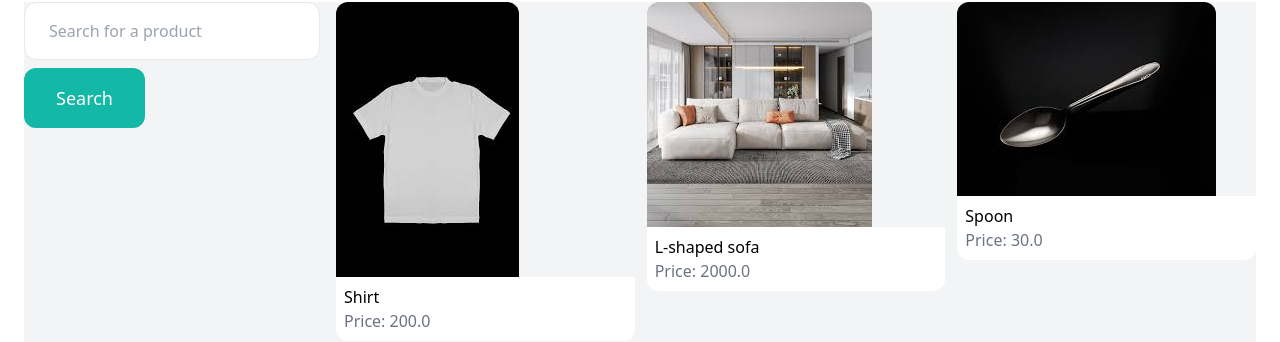
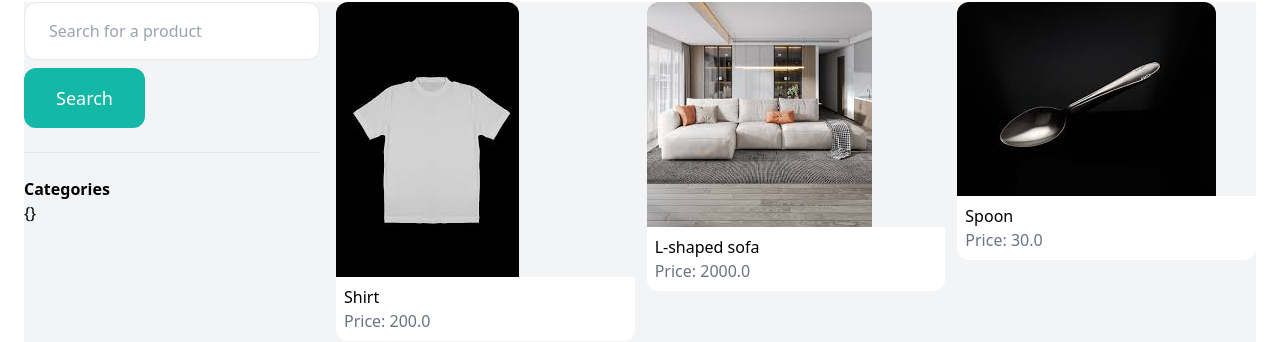
Before and after one commit to ttwange/MarketPlace, a Django app: page /items/ in a window 1280 px wide. Shown: the part 99-441 px from the top of the page. Run offline with Django 4.2, Linux system fonts and the light colour scheme; data comes from the database, SQL or seed files in the repository; some libraries are stand-ins or nearby versions.

Commit message:
Working on the searching functionality for the website

```diff
--- a/item/templates/item/items.html
+++ b/item/templates/item/items.html
@@ -9,6 +9,11 @@
               <input name="query" class="w-full py-4 px-6 border rounded-xl" type="text" value="{{query}}" placeholder="Search for a product">
               <button class="mt-2 py-4 px-8 text-lg bg-teal-500 text-white rounded-xl">Search</button>
           </form>
+          <hr class="my-6">
+          <p class="font-semibold">Categories</p>
+          <ul>
+            {}
+          </ul>
         </div>
 
           <div class="col-span-3">
```
